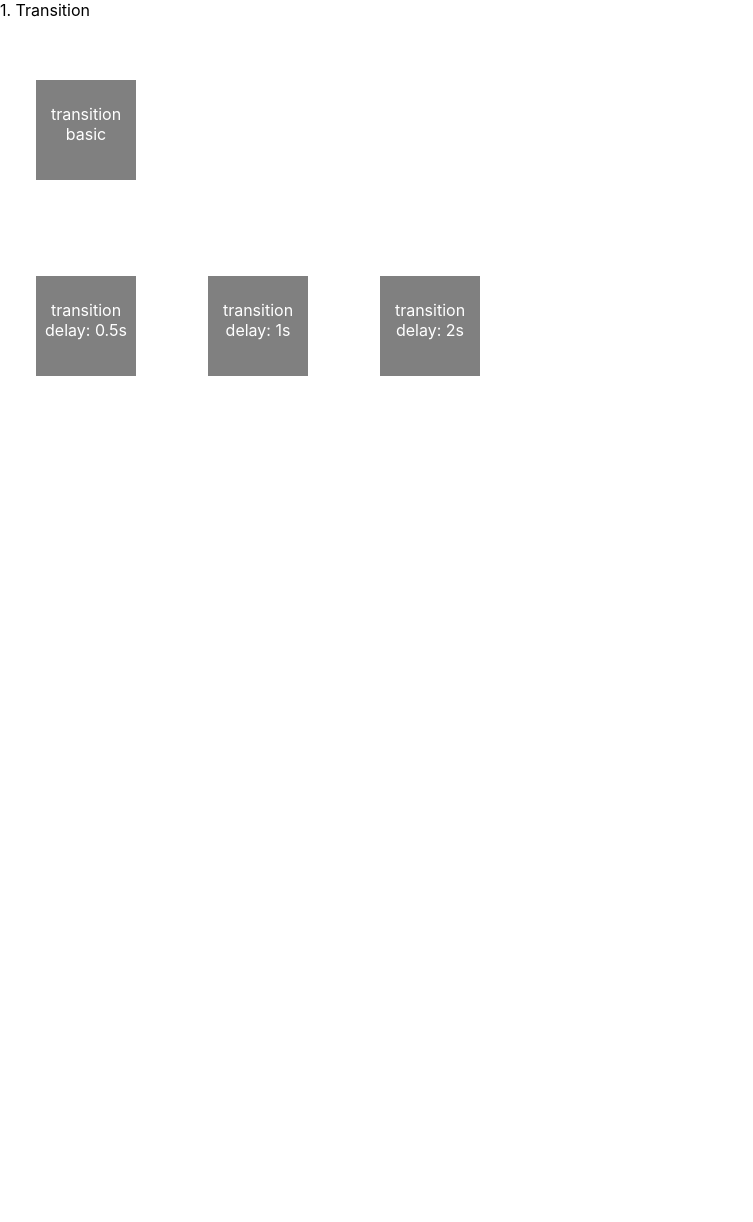
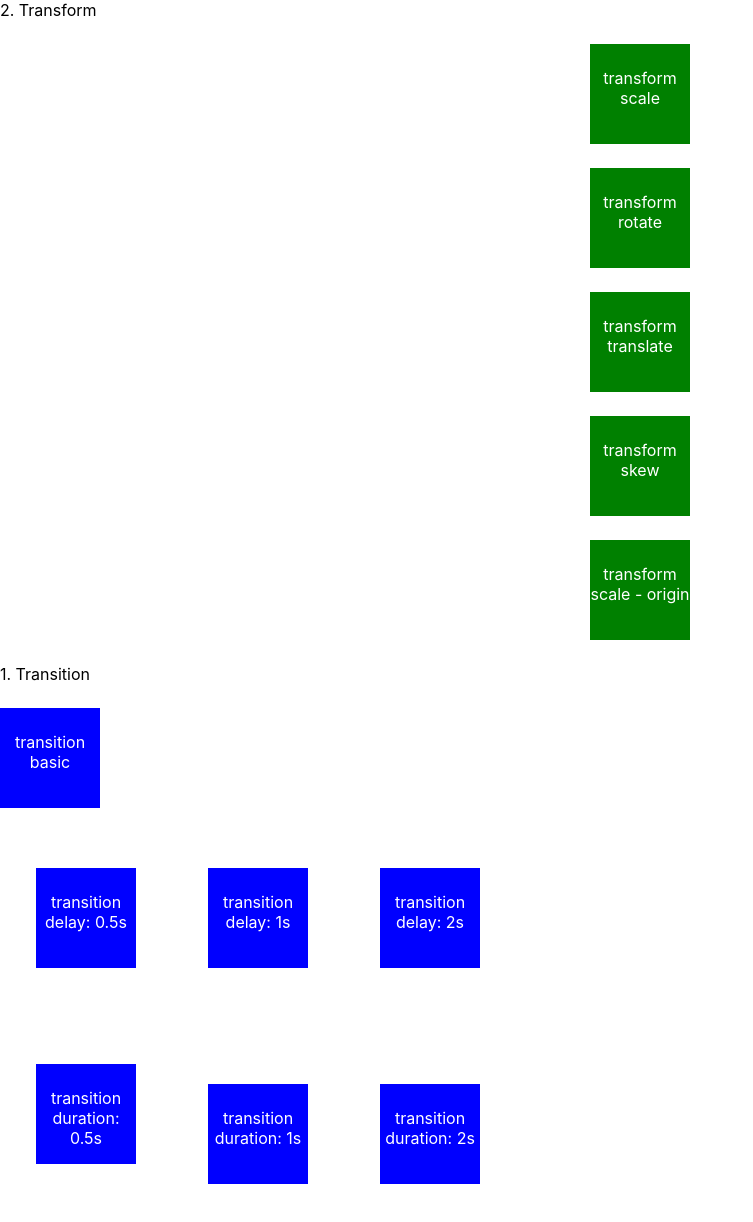
Before and after one commit to behoney/study_react_redux_sass, a React (Create React App) app: page / in a window 1280 px wide. Shown: the top 1222 px of the page, without its empty margins (0-753 px from the left). Before the commit the page ends 800 px from the top, so only its background shows below. Built offline with nearby package versions, Linux system fonts and the light colour scheme.

Commit message:
[add] Ex2

```diff
--- a/src/App.tsx
+++ b/src/App.tsx
@@ -1,11 +1,13 @@
 import React from 'react';
 import './App.scss';
 import CH1 from "./CH1"
+import Transform from './Transform';
 import Transition from './Transition';
 
 function App() {
   return (
     <div className="App">
+      <Transform />
       <Transition />
     </div>
   );
--- /dev/null
+++ b/src/Transform.js
@@ -0,0 +1,40 @@
+import React from 'react'
+import "./Transform.scss"
+
+function Transform() {
+    return (
+        <div >
+            2. Transform
+            <div className='transform-container'>
+
+            </div>
+            <Ex1 />
+        </div>
+    )
+}
+
+const Ex1 = () => {
+    return (
+        <>
+            <div className='transform-1' id='scale'>
+                transform scale
+            </div>
+            <div className='transform-1' id='rotate'>
+                transform rotate
+            </div>
+            <div className='transform-1' id='translate'>
+                transform translate
+            </div>
+            <div className='transform-1' id='skew'>
+                transform skew
+            </div>
+
+            <div className='transform-1' id='scale-origin'>
+                transform scale - origin
+            </div>
+
+        </>
+    )
+}
+
+export default Transform
--- /dev/null
+++ b/src/Transform.scss
@@ -0,0 +1,51 @@
+.transform-container {
+    display: flex;
+    width: 100vw;
+}
+
+.transform-1 {
+    margin: 24px auto;
+    width: 100px;
+    height: 100px;
+    background-color: green;
+
+    text-align: center;
+    color: #fff;
+    padding-top: 24px;
+    box-sizing: border-box;
+
+    transition: all 0.5s ease;
+
+}
+
+#scale {
+    &:hover {
+        transform: scale(2);
+    }
+}
+
+#scale-origin {
+    transform-origin: left top;
+
+    &:hover {
+        transform: scale(2);
+    }
+}
+
+#rotate {
+    &:hover {
+        transform: rotate(180deg);
+    }
+}
+
+#translate {
+    &:hover {
+        transform: translate(50px, 50px);
+    }
+}
+
+#skew {
+    &:hover {
+        transform: skew(30deg, -30deg);
+    }
+}
--- a/src/Transition.js
+++ b/src/Transition.js
@@ -7,6 +7,7 @@ function Transition() {
             <div>1. Transition</div>
             <Ex1 />
             <Ex2 />
+            <Ex3 />
         </div>
     )
 }
@@ -36,6 +37,21 @@ const Ex2 = () => {
         </div>)
 }
 
+const Ex3 = () => {
+    const Block = ({ duration }) => {
+        const wait = duration.toString() + "s"
+        return (<div className='transition-2' style={{ transitionDuration: wait }}>
+            transition duration: {wait}
+        </div>)
+    }
+    return (
+        <div className="container">
+            <Block duration="0.5"></Block>
+            <Block duration="1"></Block>
+            <Block duration="2"></Block>
+        </div>)
+}
+
 
 
 export default Transition
--- a/src/Transition.scss
+++ b/src/Transition.scss
@@ -18,6 +18,12 @@
 }
 
 .transition-2 {
+
+
+    margin: 36px;
+    display: inline-block;
+    background-color: gray;
+
     width: 100px;
     height: 100px;
     background-color: blue;
@@ -38,11 +44,4 @@
 
 div.container {
     margin: 24px auto;
-
-    div {
-        margin: 36px;
-        display: inline-block;
-        background-color: gray;
-
-    }
 }
```
